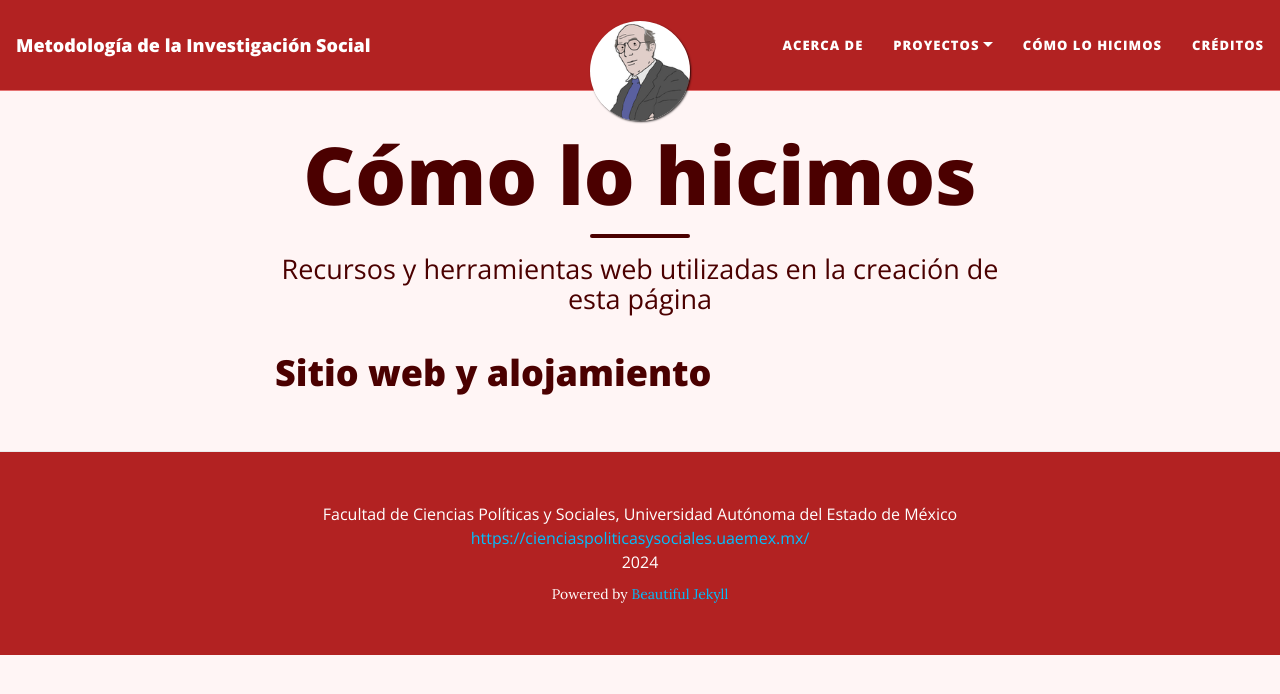
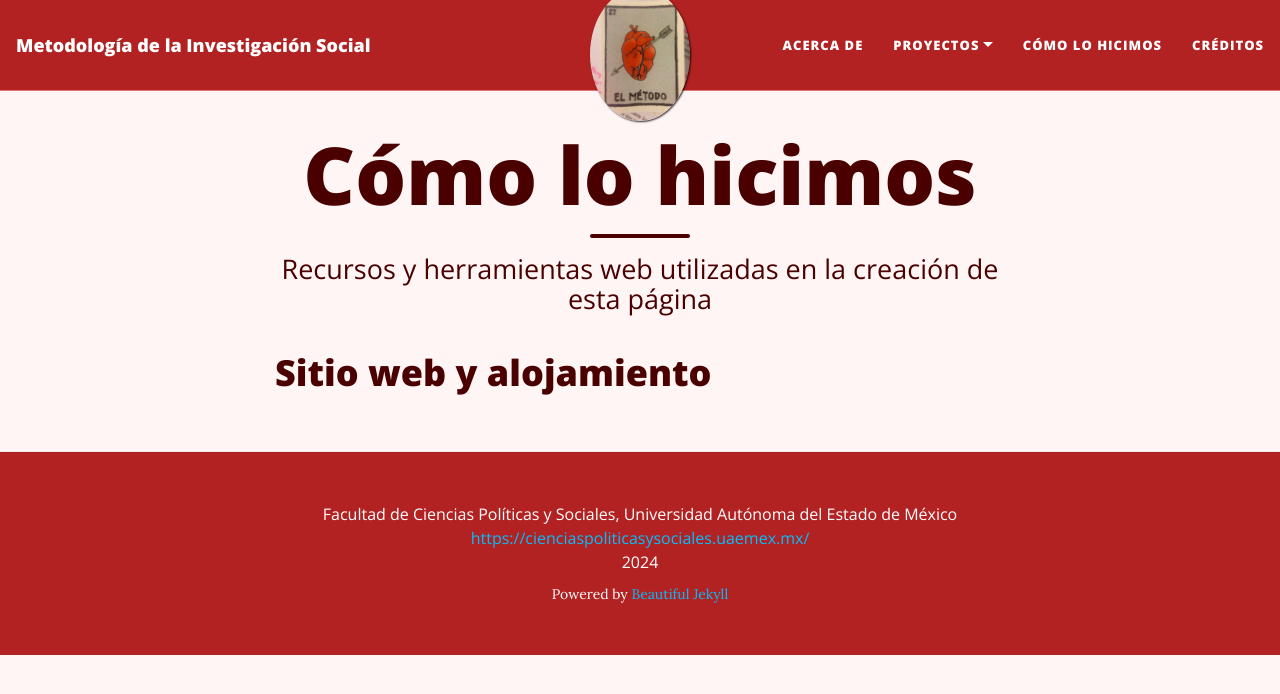
Before and after one commit to rosariorogel/metodologia, a Jekyll site: the page built from _pages/como.md, in a window 1280 px wide. Shown: the top 694 px of the page. Built offline with Jekyll 4.4.1, drawn with Linux system fonts in a browser that asks for light colours; nearby versions of some CDN libraries.

Commit message:
Avatar metodo

```diff
--- a/_config.yml
+++ b/_config.yml
@@ -25,7 +25,7 @@ author: Facultad de Ciencias Políticas y Sociales, Universidad Autónoma del Es
 
 # Image to show in the navigation bar - works best with a square image
 # Remove this parameter if you don't want an image in the navbar
-avatar: "assets/img/luhmann/niklas-luhmann.detail.png"
+avatar: "assets/img/luhmann/Método.jpg"
 
 # By default, the image is cut into a circle. You can disable this behaviour by setting 'round-avatar: false'
 round-avatar: true
```
